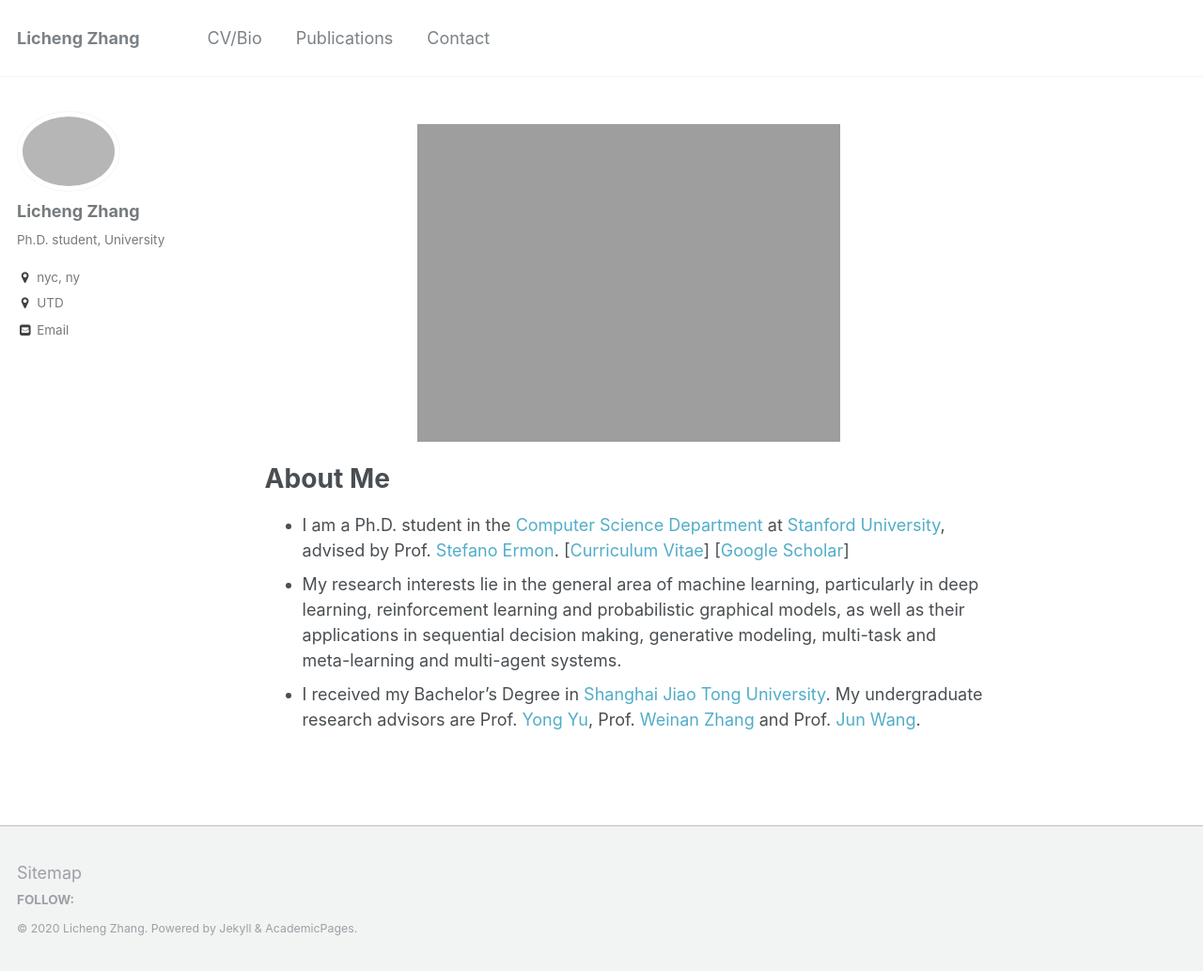
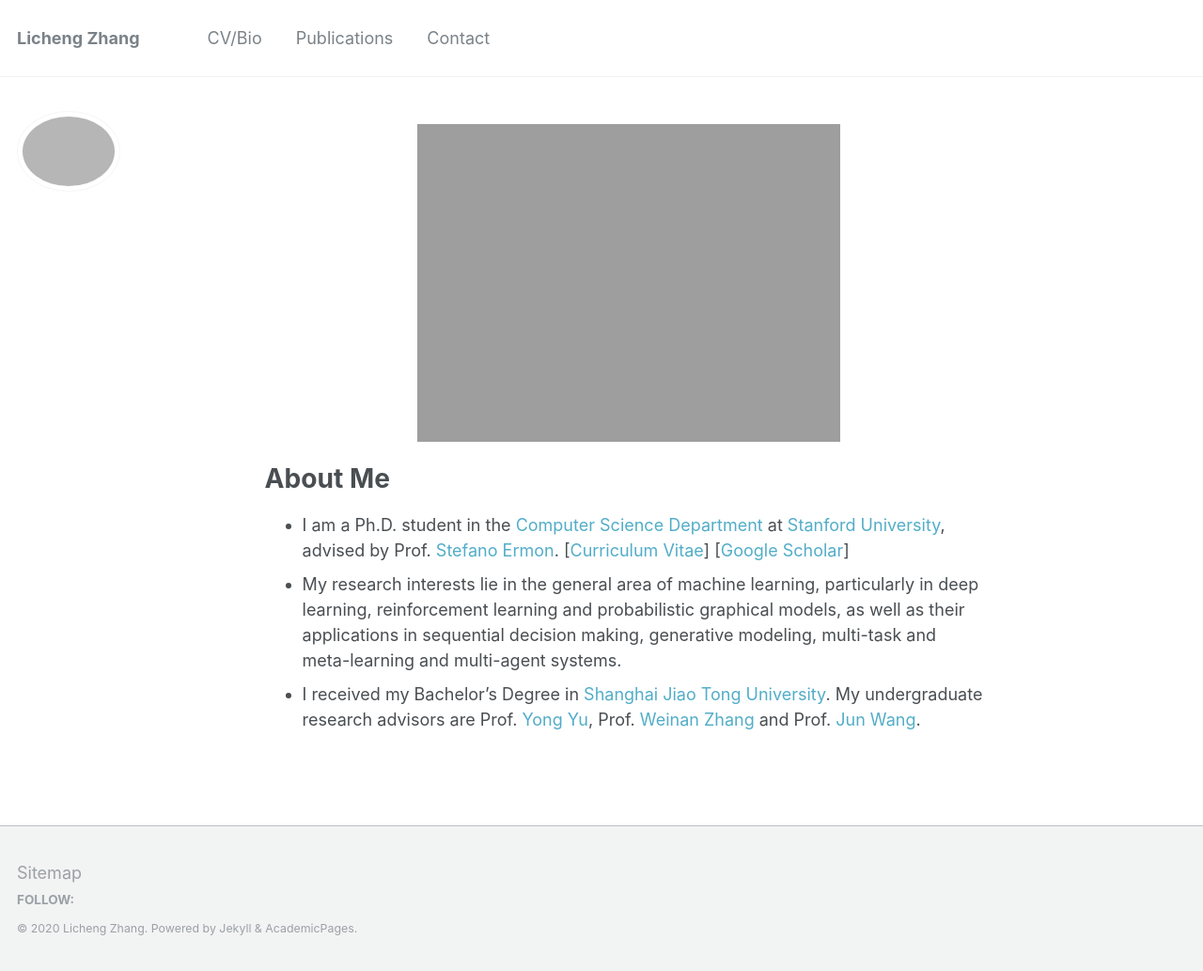
Before and after one commit to lichengzh/lichengzh.github.io, a Jekyll site: the page built from _pages/about.md, in a window 1280 px wide. Shown: the whole page at 94% size. Built offline with Jekyll 4.4.1, drawn with Linux system fonts in a browser that asks for light colours; part of the change alters nothing that is shown.

Commit message:
Update _config.yml

```diff
--- a/_config.yml
+++ b/_config.yml
@@ -77,13 +77,13 @@ analytics:
 
 # Site Author
 author:
-  name             : "Licheng Zhang"
+  #name             : "Licheng Zhang"
   #avatar           :
-  bio              : "Ph.D. student,  University"
-  location         : "nyc, ny"
-  employer         : UTD
-  googlescholar    :
-  email            : "new@cs.stanford.edu"
+  #bio              : "Ph.D. Candidate in Economics,  The University of Texas at Dallas"
+  #location         : "nyc, ny"
+  #employer         : UTD
+  #googlescholar    :
+  #email            : "new@cs.stanford.edu"
   uri              :
   bitbucket        :
   codepen          :
@@ -190,7 +190,7 @@ defaults:
       type: posts
     values:
       layout: single
-      author_profile: true
+      #author_profile: true
       read_time: true
       comments: true
       share: true
@@ -208,7 +208,7 @@ defaults:
       type: teaching
     values:
       layout: single
-      author_profile: true
+      #author_profile: true
       share: true
       comments: true
   # _publications
@@ -217,7 +217,7 @@ defaults:
       type: publications
     values:
       layout: single
-      author_profile: true
+      #author_profile: true
       share: true
       comments: true
   # _portfolio
@@ -226,7 +226,7 @@ defaults:
       type: portfolio
     values:
       layout: single
-      author_profile: true
+      #author_profile: true
       share: true
       comment: true
   # _talks
@@ -235,7 +235,7 @@ defaults:
       type: talks
     values:
       layout: talk
-      author_profile: true
+      #author_profile: true
       share: true
 
 # Sass/SCSS
```
